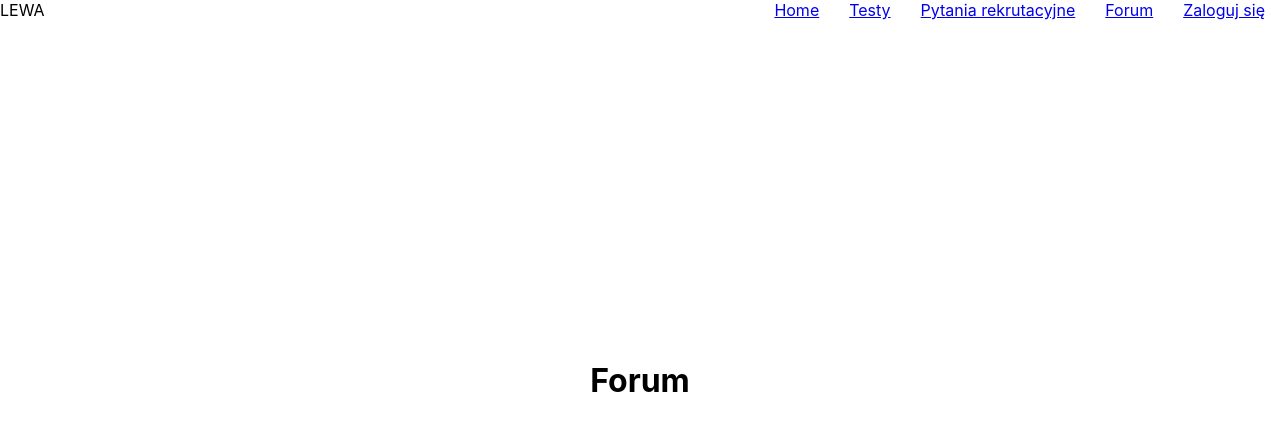
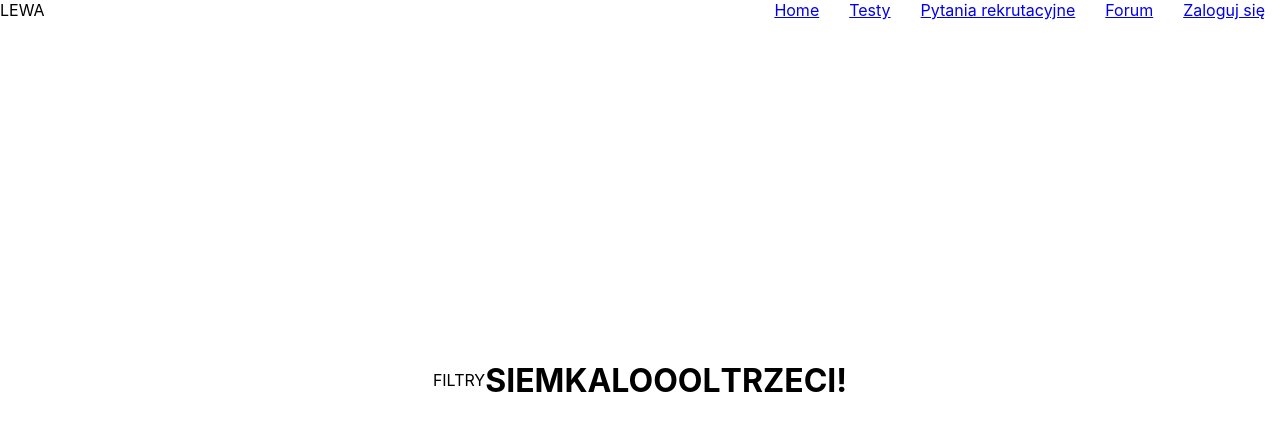
Before and after one commit to ISAKids4Ever/RecruitmentApp, a React (Create React App) app: page /forum in a window 1280 px wide. Shown: the top 430 px of the page. Built offline with nearby package versions, Linux system fonts and the light colour scheme; no server answers.

Commit message:
Created Question component and add it to Forum

```diff
--- a/src/components/Navbar.js
+++ b/src/components/Navbar.js
@@ -21,7 +21,7 @@ function Navbar(props) {
             <Link to="/view2">Pytania rekrutacyjne</Link>
           </li>
           <li>
-            <Link to="/view3">Forum</Link>
+            <Link to="/forum">Forum</Link>
           </li>
           {login && <li>
             <Link to="/zaloguj">Zaloguj się</Link>
--- /dev/null
+++ b/src/components/Question.js
@@ -0,0 +1,16 @@
+import React from "react";
+import styles from "./Question.module.css";
+
+
+function Question(props) {
+const { question, date, respAmount} = props
+  return (
+ <div>
+<h1>{question}</h1>
+  <p>{date}</p>
+<p>{respAmount}</p>
+ </div>
+  );
+}
+
+export default Question;
--- a/src/screens/Forum.js
+++ b/src/screens/Forum.js
@@ -1,11 +1,16 @@
 import React from 'react';
 import styles from './Forum.module.css'
+import Question from '../components/Question'
 
 
 function Forum() {
   return (
     <div className={styles.mainDiv3}>
-      <h1>Forum</h1>
+      <div>FILTRY</div>
+      <Question question="SIEMKA"/>
+      <Question question="LOOOL"/>
+      <Question question="TRZECI!"/>
+      <Question />
        </div>
   );
 }
```
Also changed, not shown: src/components/Question.module.css (added).
